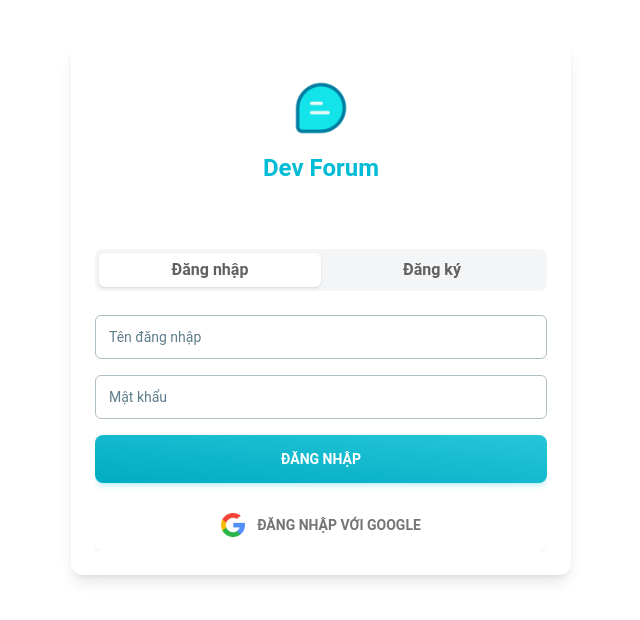
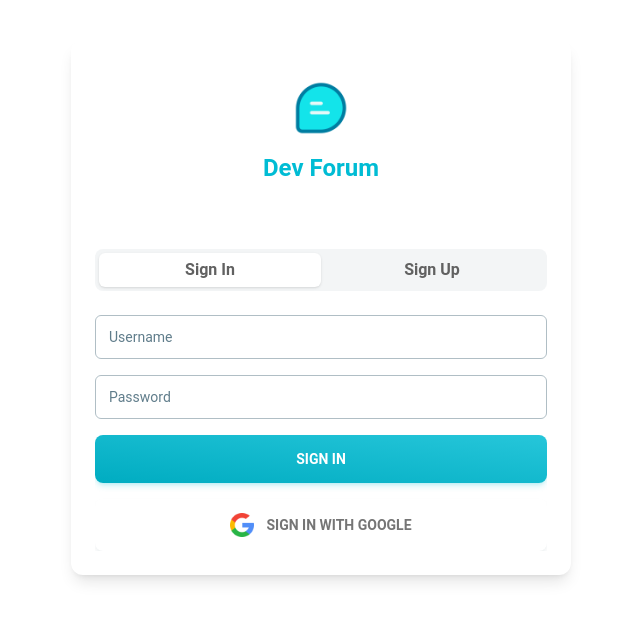
Before and after one commit to phuquang147/dev-forum, a Next.js app: page /auth in a window 1280 px wide. Shown: the top 620 px of the page, without its empty margins (319-959 px from the left). Built offline with nearby package versions, Linux system fonts and the light colour scheme.

Commit message:
Update auth page

```diff
--- a/src/components/Auth/LoginForm.tsx
+++ b/src/components/Auth/LoginForm.tsx
@@ -5,16 +5,16 @@ import type { FC } from 'react'
 const LoginForm: FC = () => {
   return (
     <form className="mt-6 flex flex-col gap-4">
-      <Input crossOrigin="" label="Tên đăng nhập" color="cyan" size="lg" />
+      <Input crossOrigin="" label="Username" color="cyan" size="lg" />
       <Input
         crossOrigin=""
-        label="Mật khẩu"
+        label="Password"
         type="password"
         color="cyan"
         size="lg"
       />
       <Button size="lg" color="cyan" variant="gradient">
-        Đăng Nhập
+        Sign In
       </Button>
       <Button
         size="lg"
@@ -28,7 +28,7 @@ const LoginForm: FC = () => {
           width={24}
           height={24}
         />
-        Đăng nhập với Google
+        Sign in with Google
       </Button>
     </form>
   )
--- a/src/components/Auth/RegisterForm.tsx
+++ b/src/components/Auth/RegisterForm.tsx
@@ -4,24 +4,24 @@ import type { FC } from 'react'
 const RegisterForm: FC = () => {
   return (
     <form className="mt-6 flex flex-col gap-4">
-      <Input crossOrigin="" label="Họ và tên" size="lg" color="cyan" />
+      <Input crossOrigin="" label="Full name" size="lg" color="cyan" />
       <Input crossOrigin="" type="email" label="Email" size="lg" color="cyan" />
-      <Input crossOrigin="" label="Tên đăng nhập" size="lg" color="cyan" />
+      <Input crossOrigin="" label="Username" size="lg" color="cyan" />
       <Input
         crossOrigin=""
         type="password"
-        label="Mật khẩu"
+        label="Password"
         size="lg"
         color="cyan"
       />
       <Input
         crossOrigin=""
         type="password"
-        label="Xác nhận mật khẩu"
+        label="Confirm password"
         size="lg"
       />
       <Button size="lg" color="cyan" variant="gradient">
-        Đăng ký
+        Sign Up
       </Button>
     </form>
   )
--- a/src/pages/auth.tsx
+++ b/src/pages/auth.tsx
@@ -11,6 +11,7 @@ import {
 } from '@material-tailwind/react'
 import Head from 'next/head'
 import Image from 'next/image'
+import Link from 'next/link'
 import React, { type FC } from 'react'
 import LoginForm from '~/components/Auth/LoginForm'
 import RegisterForm from '~/components/Auth/RegisterForm'
@@ -21,7 +22,7 @@ const Login: FC = () => {
   return (
     <>
       <Head>
-        <title>Đăng nhập</title>
+        <title>Sign In</title>
       </Head>
       <div className="h-screen min-h-fit">
         <div className="flex h-full max-h-screen w-full justify-center overflow-auto py-10">
@@ -32,10 +33,19 @@ const Login: FC = () => {
               shadow={false}
               className="m-0 grid h-fit place-items-center rounded-b-none px-4 py-10 text-center"
             >
-              <Image src="/images/logo.png" alt="logo" width={56} height={56} />
-              <Typography variant="h4" color="cyan" className="mt-4">
-                Dev Forum
-              </Typography>
+              <Link href="/">
+                <Image
+                  src="/images/logo.png"
+                  alt="logo"
+                  width={56}
+                  height={56}
+                />
+              </Link>
+              <Link href="/">
+                <Typography variant="h4" color="cyan" className="mt-4">
+                  Dev Forum
+                </Typography>
+              </Link>
             </CardHeader>
             <CardBody>
               <Tabs value={type} className="overflow-visible">
@@ -47,7 +57,7 @@ const Login: FC = () => {
                     }}
                   >
                     <Typography variant="h6" className="text-gray-700">
-                      Đăng nhập
+                      Sign In
                     </Typography>
                   </Tab>
                   <Tab
@@ -57,7 +67,7 @@ const Login: FC = () => {
                     }}
                   >
                     <Typography variant="h6" className="text-gray-700">
-                      Đăng ký
+                      Sign Up
                     </Typography>
                   </Tab>
                 </TabsHeader>
```
